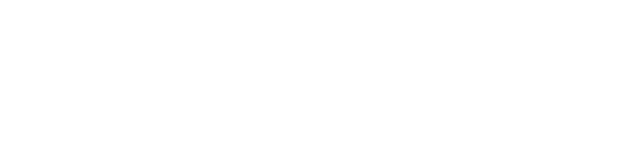
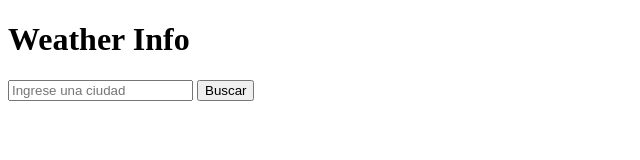
Before and after one commit to TravellerCoder/Weather-App, a plain HTML site: page index.html in a window 1280 px wide. Shown: the whole page, without its empty margins (0-640 px from the left). Drawn offline with Linux system fonts and the light colour scheme.

Commit message:
maquetado primera parte de html

```diff
--- a/index.html
+++ b/index.html
@@ -3,11 +3,17 @@
 <head>
     <meta charset="UTF-8">
     <meta name="viewport" content="width=device-width, initial-scale=1.0">
-    <link rel="shortcut icon" href="favicon.ico" type="image/x-icon">
     <link rel="stylesheet" href="style.css">
-    <title>Weather App</title>
+    <title>Weather INfo</title>
 </head>
 <body>
+
+    <div class="container">
+        <h1>Weather Info</h1>
+        <input type="text" id="cityInput" placeholder="Ingrese una ciudad">
+        <button id="searchButton">Buscar</button>
+        <div id="responseData"></div>
+    </div>
 
 </body>
 <script src="script.js"></script>
```
Also changed, not shown: favicon.ico (deleted).
